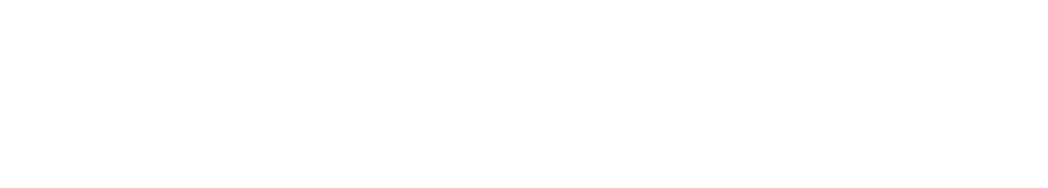
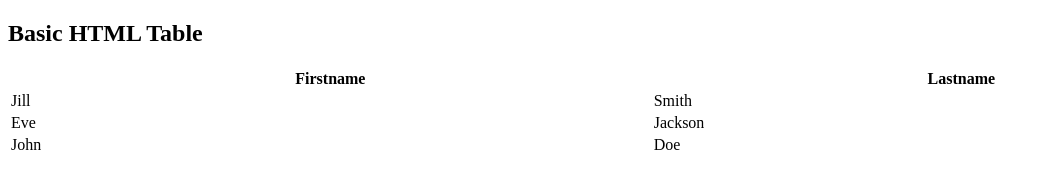
Before and after one commit to Laysardz/Laysa-Lizardo, a plain HTML site: page accessibility.html in a window 1280 px wide. Shown: the whole page, without its empty margins (0-1048 px from the left). Drawn offline with Linux system fonts and the light colour scheme.

Commit message:
Update accessibility.html

```diff
--- a/accessibility.html
+++ b/accessibility.html
@@ -2,9 +2,29 @@
 <html>
   <head>
     <meta charset="utf-8">
-    <title>Web Portfolio: Your Name</title>
+    <title>Web Portfolio: Laysa Lizardo Accessibility Page</title>
   </head>
   <body>
-    <!-- The content of your web page will go here -->
+    <h2>Basic HTML Table</h2>
+
+<table style="width:100%">
+  <tr>
+    <th>Firstname</th>
+    <th>Lastname</th>
+  </tr>
+  <tr>
+    <td>Jill</td>
+    <td>Smith</td>
+  </tr>
+  <tr>
+    <td>Eve</td>
+    <td>Jackson</td>
+  </tr>
+  <tr>
+    <td>John</td>
+    <td>Doe</td>
+  </tr>
+</table>
+<!-- The content of your web page will go here -->
   </body>
 </html>
```
